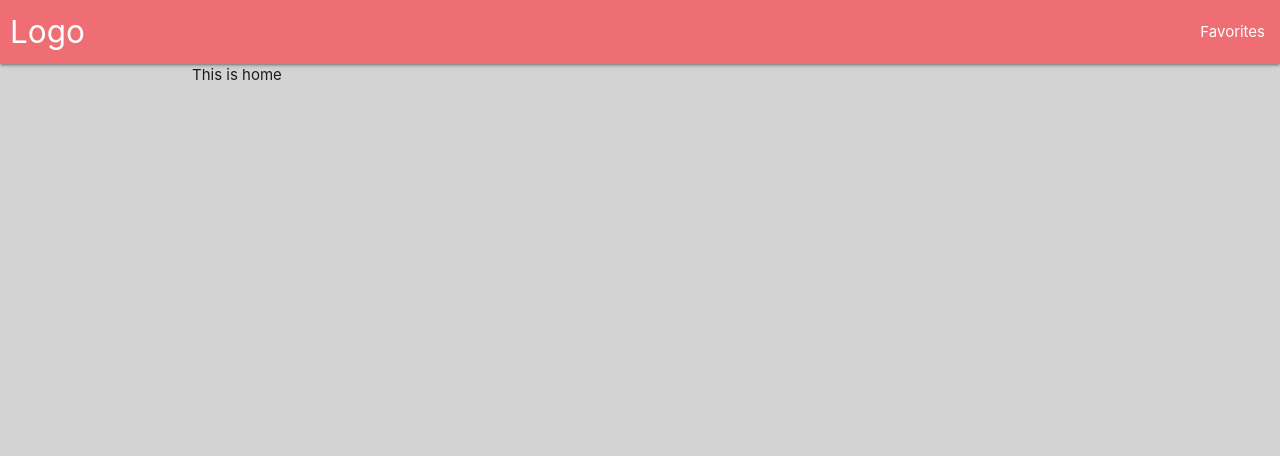
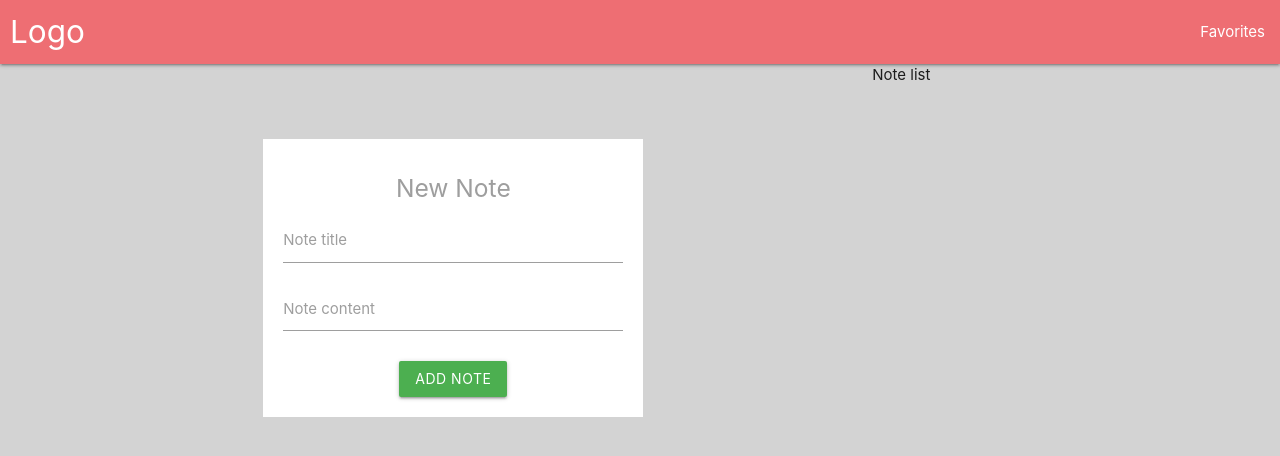
Before and after one commit to ridhoajibx/evernote, a React (Create React App) app: page / in a window 1280 px wide. Shown: the top 456 px of the page. Built offline with nearby package versions, Linux system fonts and the light colour scheme.

Commit message:
[ridho]-create home & form input components

```diff
--- a/src/components/home/Form.js
+++ b/src/components/home/Form.js
@@ -0,0 +1,31 @@
+import React from 'react';
+import useInput from '../../customhooks/useInput';
+
+const Form = () => {
+    const [title, bindTitle, resetTitle] = useInput();
+    const [content, bindContent, resetContent] = useInput();
+    const handleSubmit = (e) => {
+        e.preventDefault()
+        console.log({title, content})
+        resetTitle()
+        resetContent()
+    }
+    return (
+        <div className="section">
+        <form onSubmit={ handleSubmit } className="white p-4">
+                <h5 className="grey-text">New Note</h5>
+                <div className="input-field">
+                    <input id="note_title" type="text" className="validate" {...bindTitle} />
+                    <label className="active" htmlFor="note_title">Note title</label>
+                </div>
+                <div className="input-field">
+                    <textarea id="note_content" className="materialize-textarea" {...bindContent}></textarea>
+                    <label htmlFor="note_content">Note content</label>
+                </div>
+                <button className="btn green">Add Note</button>
+            </form>
+        </div>
+    );
+}
+
+export default Form;
--- a/src/components/home/Home.js
+++ b/src/components/home/Home.js
@@ -1,9 +1,13 @@
 import React from 'react';
+import Form from './Form';
 
 const Home = () => {
     return (
         <div className="container">
-            This is home
+            <div className="row center-align">
+                <div className="col s12 m7"><Form /></div>
+                <div className="col s12 m5">Note list</div>
+            </div>
         </div>
     );
 }
--- a/src/index.css
+++ b/src/index.css
@@ -13,6 +13,13 @@ code {
     monospace;
 }
 
-.brand-logo {
-    margin-left: 10px;
+@media (min-width: 1024px) {
+    .brand-logo {
+        margin-left: 10px;
+    }
 }
+
+form {
+    padding: 20px;
+    margin: 60px;
+}
```
Also changed, not shown: 1 other file (tests, documents, lock files or other folders).
